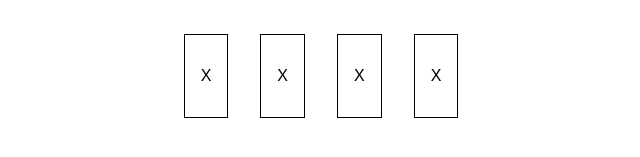
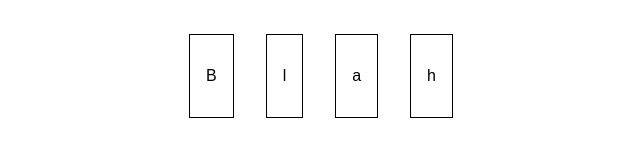
Before and after one commit to ElDav1d/react-complete-guide-tarea2, a React (Create React App) app: page / in a window 1280 px wide. Shown: the part 215-372 px from the top of the page, without its empty margins (319-959 px from the left). Built offline with nearby package versions, Linux system fonts and the light colour scheme.

Commit message:
Render list of char components from hardcoded state array

```diff
--- a/src/App.js
+++ b/src/App.js
@@ -7,8 +7,9 @@ import CharComponent from './CharComponent/CharComponent';
 
 class App extends Component {
   state = {
-    inputContent : '',
-    inputLength : 0
+    inputContent : 'Blah',
+    inputLength : 0,
+    inputChars : ['B','l','a','h']
   }
 
   inputContentChangedHandler = (event) => {
@@ -28,10 +29,9 @@ class App extends Component {
         <ValidationComponent
           length={this.state.inputLength} />
         <ul className="rgdt2-CharComponent_List">
-          <CharComponent char="X"/>
-          <CharComponent char="X"/>
-          <CharComponent char="X"/>
-          <CharComponent char="X"/>
+          {this.state.inputChars.map((char) => {
+            return <CharComponent char={char} />
+          })}
         </ul>
       </div>
     );
```
